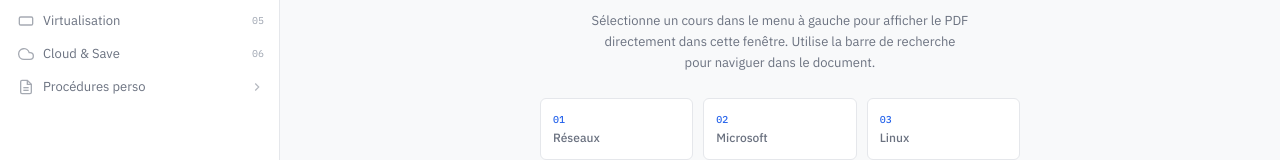
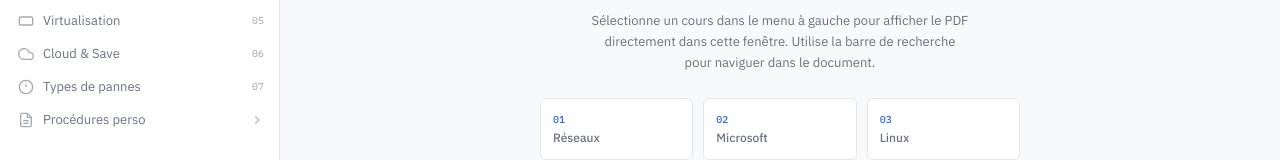
Before and after one commit to akimmika94/akimmika, a plain HTML site: page index.html in a window 1280 px wide. Shown: the part 386-546 px from the top of the page. Drawn offline with Linux system fonts and the light colour scheme; a script that the page names is missing.

Commit message:
Ajout onglet Types de pannes

```diff
--- a/index.html
+++ b/index.html
@@ -713,7 +713,16 @@
           </div>
         </li>
 
-        <!-- 7 Procédures perso -->
+        <!-- 7 Types de pannes -->
+        <li class="nav-item">
+          <div class="nav-link" onclick="loadPdf('pdf/Types-de-pannes.pdf', 'Types de pannes', this)">
+            <svg class="nav-icon" viewBox="0 0 24 24" fill="none" stroke="currentColor" stroke-width="2"><circle cx="12" cy="12" r="10"/><line x1="12" y1="8" x2="12" y2="12"/><line x1="12" y1="16" x2="12.01" y2="16"/></svg>
+            Types de pannes
+            <span class="nav-num">07</span>
+          </div>
+        </li>
+
+        <!-- 8 Procédures perso -->
         <li class="nav-item">
           <div class="nav-link" id="nav7" onclick="toggleSubmenu(this)">
             <svg class="nav-icon" viewBox="0 0 24 24" fill="none" stroke="currentColor" stroke-width="2"><path d="M14 2H6a2 2 0 00-2 2v16a2 2 0 002 2h12a2 2 0 002-2V8z"/><polyline points="14 2 14 8 20 8"/><line x1="16" y1="13" x2="8" y2="13"/><line x1="16" y1="17" x2="8" y2="17"/></svg>
```
Also changed, not shown: 1 other file.
